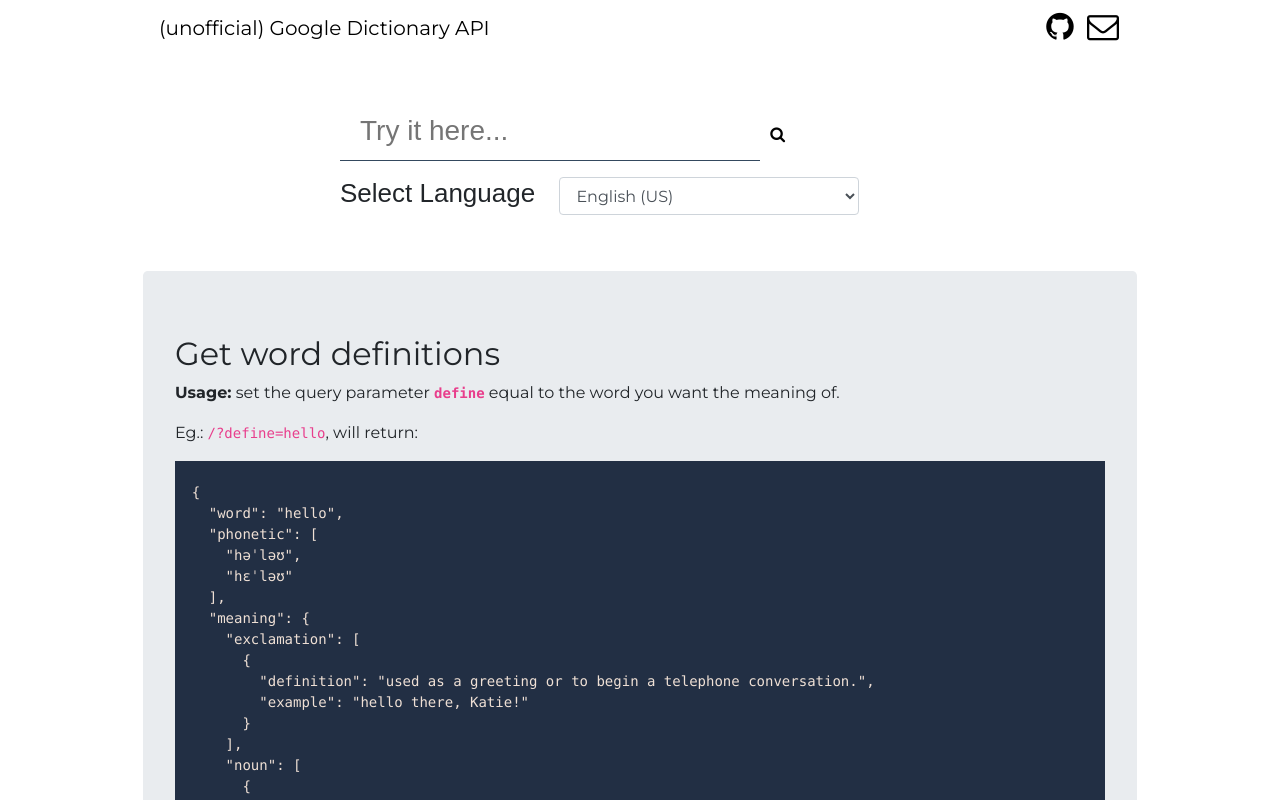
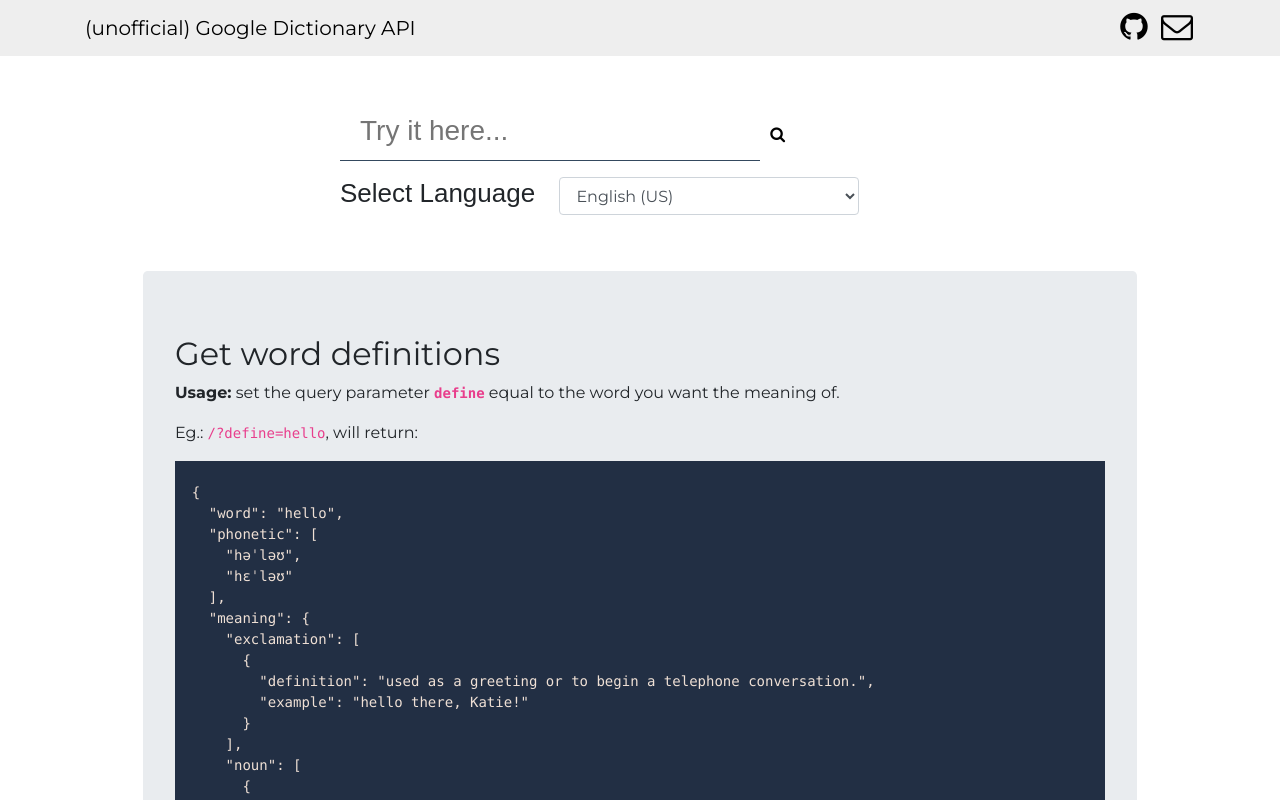
Before and after one commit to meetDeveloper/freeDictionaryAPI, a website: page views/index.html in a window 1280 px wide. Shown: the top 800 px of the page. Drawn offline with nearby package versions, Linux system fonts and the light colour scheme.

Commit message:
fix navbar

```diff
--- a/public/style.css
+++ b/public/style.css
@@ -7,6 +7,10 @@
 body {
 	font-family: 'Montserrat', sans-serif;
 	height: 100%;
+}
+
+nav {
+	background-color: #eee;
 }
 
 /*.tx2 {
--- a/views/index.html
+++ b/views/index.html
@@ -8,14 +8,16 @@
       <link rel="stylesheet" type="text/css" href="/style.css">
    </head>
    <body>
-      <div class="ax4">
-         <nav class="navbar">
+     <nav class="navbar navbar-default">
+        <div class="container">
             <a class="navbar-brand" href="/">(unofficial) Google Dictionary API</a>
             <div>
                <a href="https://github.com/meetDeveloper/googleDictionaryAPI" target="_blank"><i class="fa fa-github fa-2x tx1"></i></a>
                <a href="mailto:srjjain1996@gmail.com"><i class="fa fa-envelope-o fa-2x tx1"></i></a>
             <div>
-         </nav>
+        </div>
+     </nav>
+      <div class="ax4">
          <section class="form ax5">
             <form action="/">
               <input type="text" name="define" id="input1" required placeholder="Try it here...">
```
